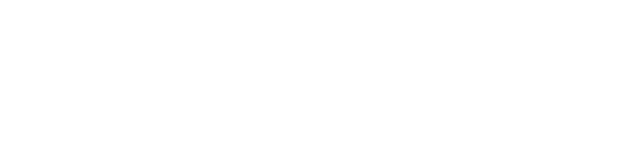
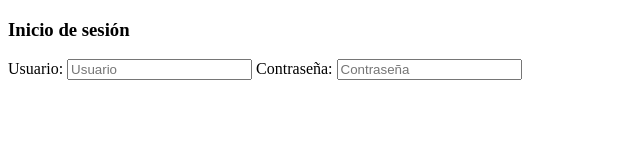
Before and after one commit to Enric1005/CanaryMet, a plain HTML site: page templates/login.html in a window 1280 px wide. Shown: the whole page, without its empty margins (0-640 px from the left). Drawn offline with Linux system fonts and the light colour scheme.

Commit message:
Finished login HTML

```diff
--- a/templates/login.html
+++ b/templates/login.html
@@ -7,6 +7,15 @@
     <link rel="stylesheet" href="../css/login.css">
 </head>
 <body>
+    <h3>Inicio de sesión</h3>
+    <div id="formulario">
+        <form action="/login" method="post">
+            <label for="usuario">Usuario: </label>
+            <input type="text" id="usuario" name="usuario" placeholder="Usuario">
 
+            <label for="contraseña">Contraseña: </label>
+            <input type="password" id="contraseña" name="pass" placeholder="Contraseña">
+        </form>
+    </div>
 </body>
 </html>
```
